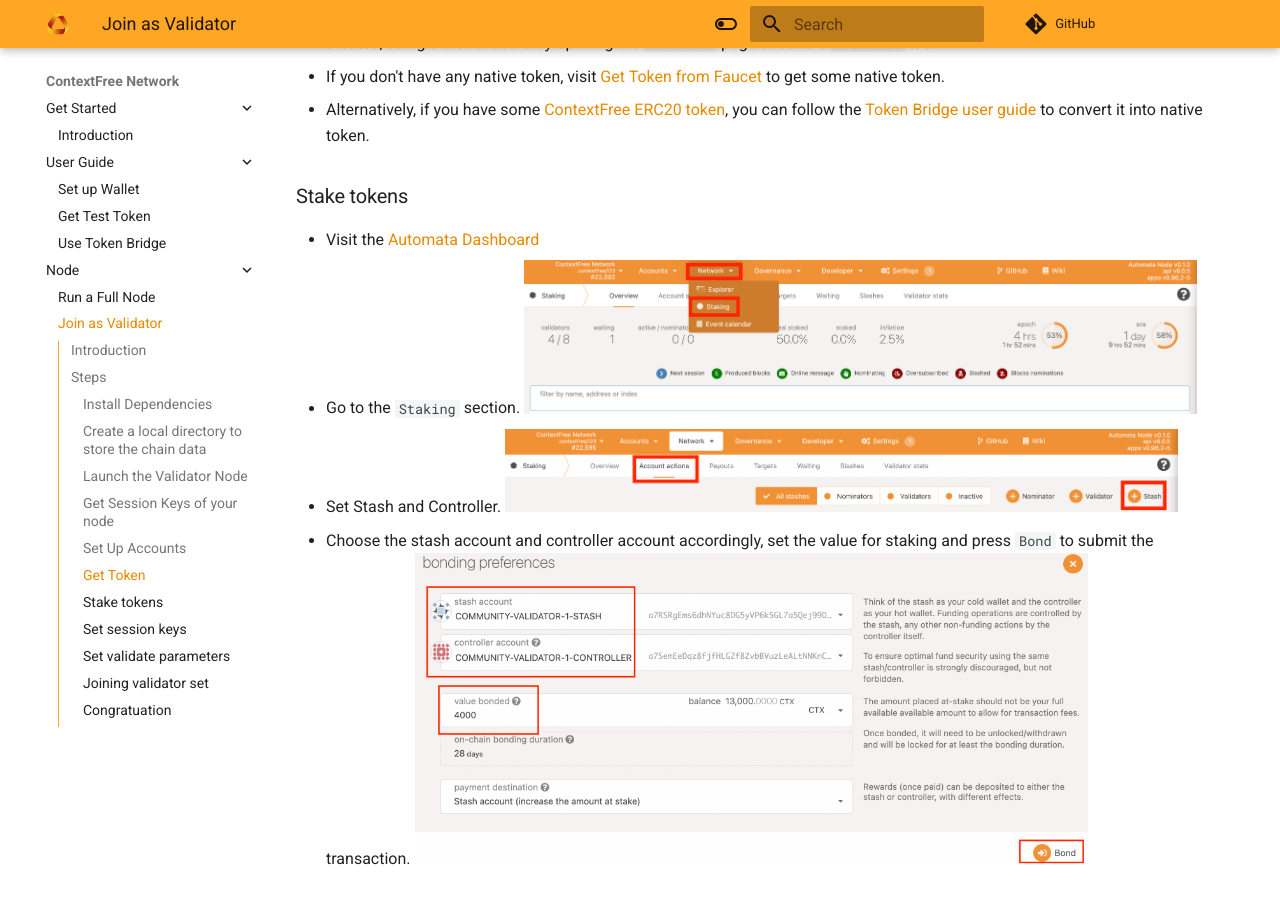
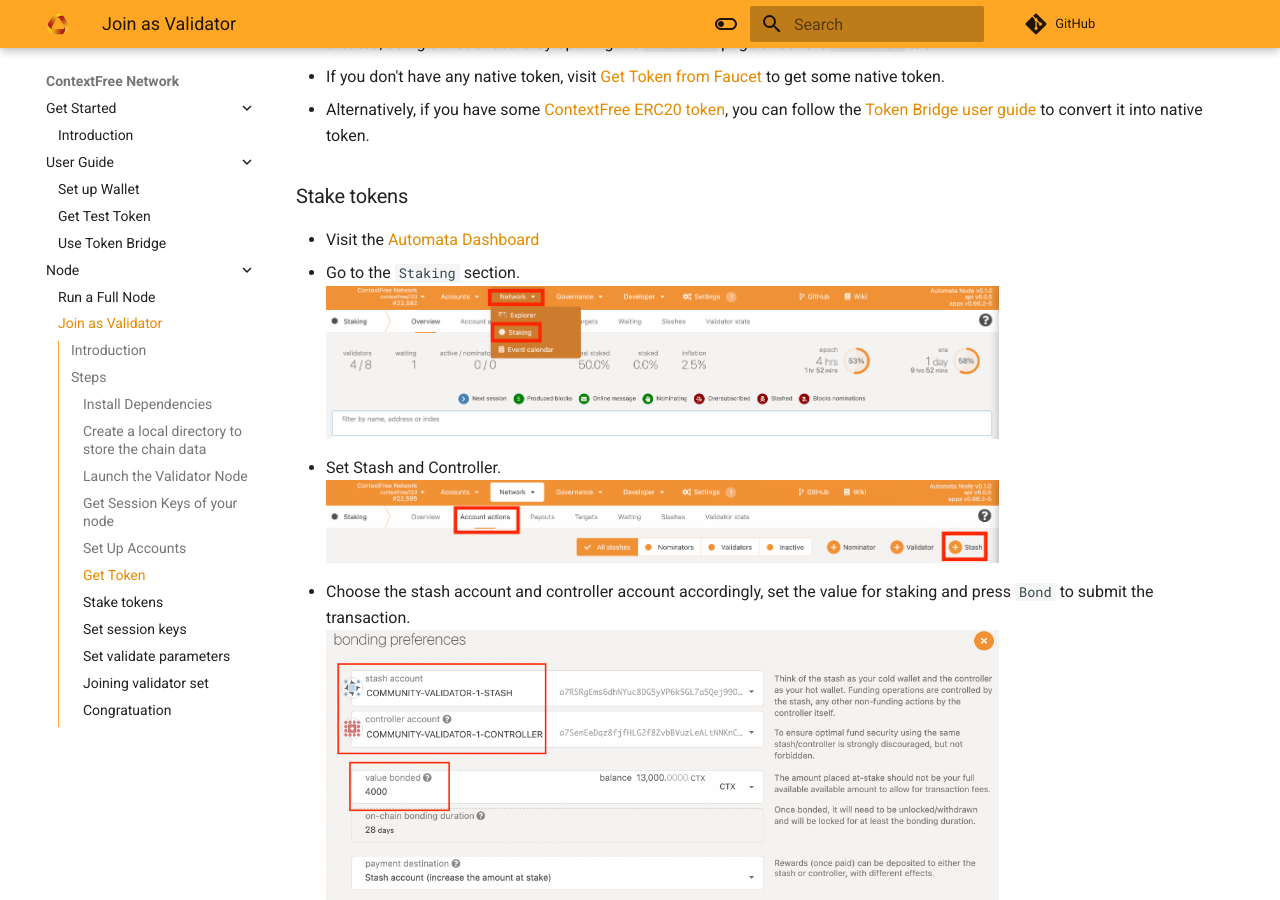
Before and after one commit to automata-network/docs, an MkDocs documentation site: the page built from docs/canarynet/node/run-validator.md, in a window 1280 px wide and 900 px high, scrolled down 2606 px. Built offline with MkDocs 1.6.1 and Material for MkDocs 9.7.7, drawn with Linux system fonts in a browser that asks for light colours; nearby versions of some CDN libraries; comment, search, counter and statistics services are not loaded.

Commit message:
Fix image layout

````diff
--- a/docs/canarynet/node/run-validator.md
+++ b/docs/canarynet/node/run-validator.md
@@ -42,7 +42,7 @@
     ```
     docker logs --follow <YOUR_CONTAINER_ID>
     ```
-  If it works fine, the beginning of the log should look like
+  If it works fine, the beginning of the log should look like<br>
   ![](../../assets/canaryimg/node_logs.png){width="673" height="463"}
   Notice that you should have a **non-zero** number of peers connected as shown in the image above.
 
@@ -84,27 +84,27 @@
 
 ### Stake tokens
 - Visit the [Automata Dashboard](https://dashboard.ata.network/?rpc=wss%3A%2F%2Ffs-api.ata.network#/explorer)
--  Go to the `Staking` section.
+-  Go to the `Staking` section.<br>
 ![](../../assets/canaryimg/validator/staking.png){width="673" height="463}
-- Set Stash and Controller.
+- Set Stash and Controller.<br>
 ![](../../assets/canaryimg/validator/stash.png){width="673" height="463}
-- Choose the stash account and controller account accordingly, set the value for staking and press `Bond` to submit the transaction.
+- Choose the stash account and controller account accordingly, set the value for staking and press `Bond` to submit the transaction.<br>
 ![](../../assets/canaryimg/validator/bond.png){width="673" height="463}
 
 ### Set session keys
-- Click `Session Keys` and set the session keys you got previously.
+- Click `Session Keys` and set the session keys you got previously.<br>
 ![](../../assets/canaryimg/validator/sessionkey.png){width="673" height="463}
 - If you are nominating someone, you need to stop nominating or you will not be able to set session keys.
 
 ### Set validate parameters
-- Click `Validate`
+- Click `Validate`<br>
 ![](../../assets/canaryimg/validator/validate.png){width="673" height="463}
-- Set the value of `reward commission percentage`, which is the rate that your validator will be commissioned with. The remaining rewards will be split among your nominators.
+- Set the value of `reward commission percentage`, which is the rate that your validator will be commissioned with. The remaining rewards will be split among your nominators.<br>
 ![](../../assets/canaryimg/validator/validate_2.png){width="673" height="463}
 - Besides, you can choose to accept nominating or not.
 
 ### Joining validator set
-- If you go to the "Staking" tab, you will see a list of active validators currently running on the network. At the top of the page, it shows the number of validator slots that are available as well as the number of nodes that have signaled their intention to be a validator. You can go to the "Waiting" tab to double check to see whether your node is listed there.
+- If you go to the "Staking" tab, you will see a list of active validators currently running on the network. At the top of the page, it shows the number of validator slots that are available as well as the number of nodes that have signaled their intention to be a validator. You can go to the "Waiting" tab to double check to see whether your node is listed there.<br>
 ![](../../assets/canaryimg/validator/validatorset.png){width="673" height="463}
 - The validator set is refreshed every era. In the next era, if there is a slot available and your node is selected to join the validator set, your node will become an active validator. Until then, it will remain in the waiting queue. If your validator is not selected to become part of the validator set, it will remain in the waiting queue until it is. There is no need to re-start if you are not selected for the validator set in a particular era. However, it may be necessary to increase the number of native token staked or seek out nominators for your validator in order to join the validator set.
 
````
